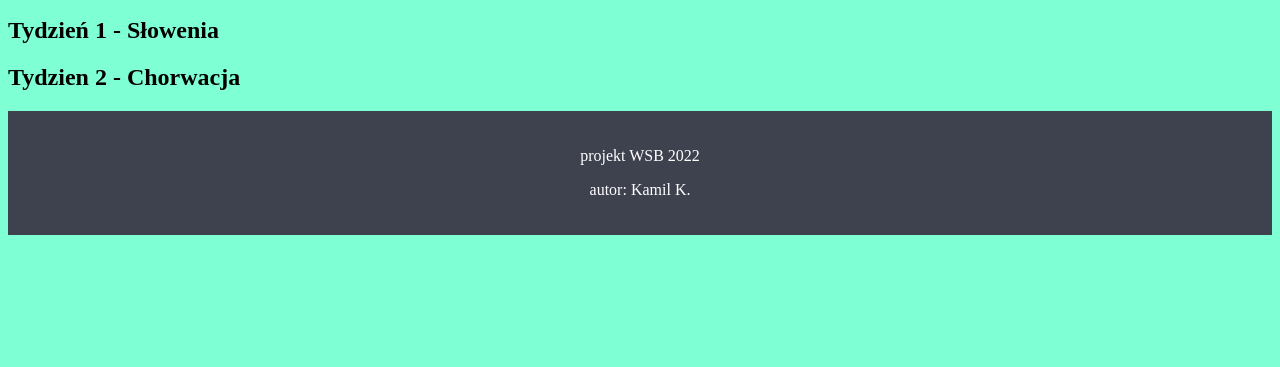
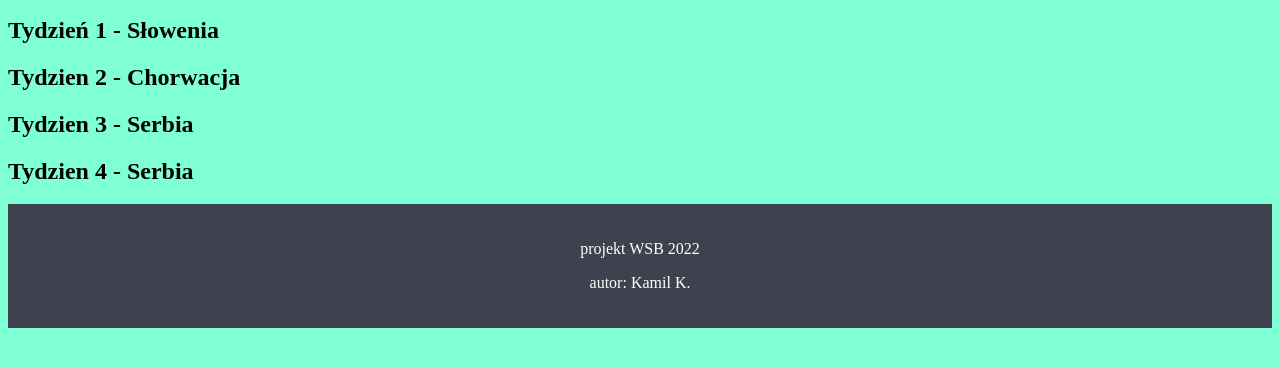
Before and after one commit to kamilkoralewski/PierwszyProjekt, a plain HTML site: page index.html in a window 1280 px wide. Shown: the part 101-468 px from the top of the page. Drawn offline with Linux system fonts and the light colour scheme.

Commit message:
dodaj serbia po amend

```diff
--- a/index.html
+++ b/index.html
@@ -33,6 +33,14 @@
         <h2>Tydzien 2 - Chorwacja</h2>
     </section>
 
+    <section class="Czarnogóra">
+        <h2>Tydzien 3 - Serbia</h2>
+    </section>
+
+    <section class="Serbia">
+        <h2>Tydzien 4 - Serbia</h2>
+    </section>
+
     <footer>
         <p>projekt WSB 2022</p>
         <p>autor: Kamil K.</p>
```
